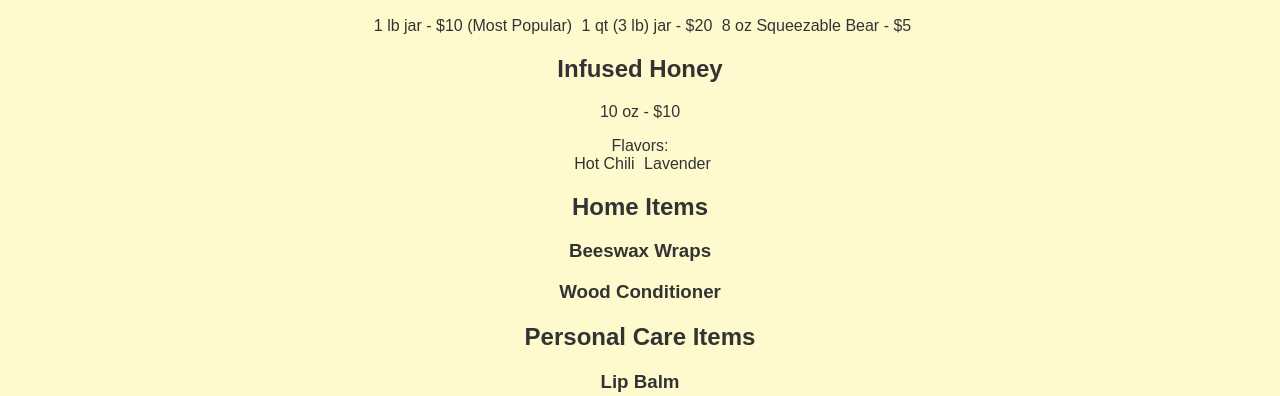
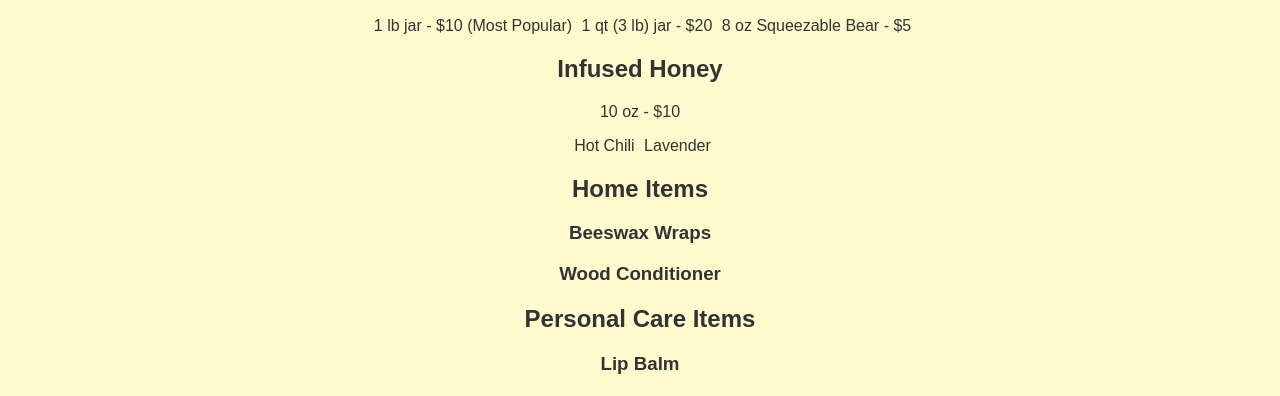
Before and after one commit to prjackson17/jacksonbees, a plain HTML site: page index.html in a window 1280 px wide. Shown: the part 399-795 px from the top of the page. Drawn offline with Linux system fonts and the light colour scheme.

Commit message:
style: simplify flavors section by removing label and improving markup

```diff
--- a/index.html
+++ b/index.html
@@ -40,12 +40,10 @@
                 <!-- <img src="resources/img/infusion.png" alt="Infusion"> -->
                 <h2>Infused Honey</h2>
                 <p>10 oz - $10</p>
-                <label>Flavors:
-                    <ul>
-                        <li>Hot Chili</li>
-                        <li>Lavender</li>
-                    </ul>
-                </label>
+                <ul>
+                    <li>Hot Chili</li>
+                    <li>Lavender</li>
+                </ul>
             </div>
             <div class="product" id="product-home-items">
                 <h2>Home Items</h2>
```
